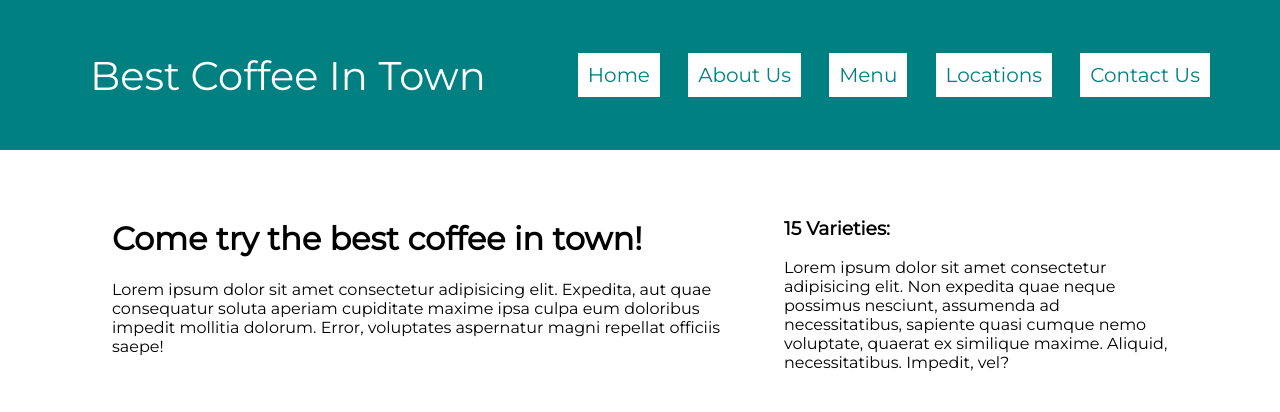
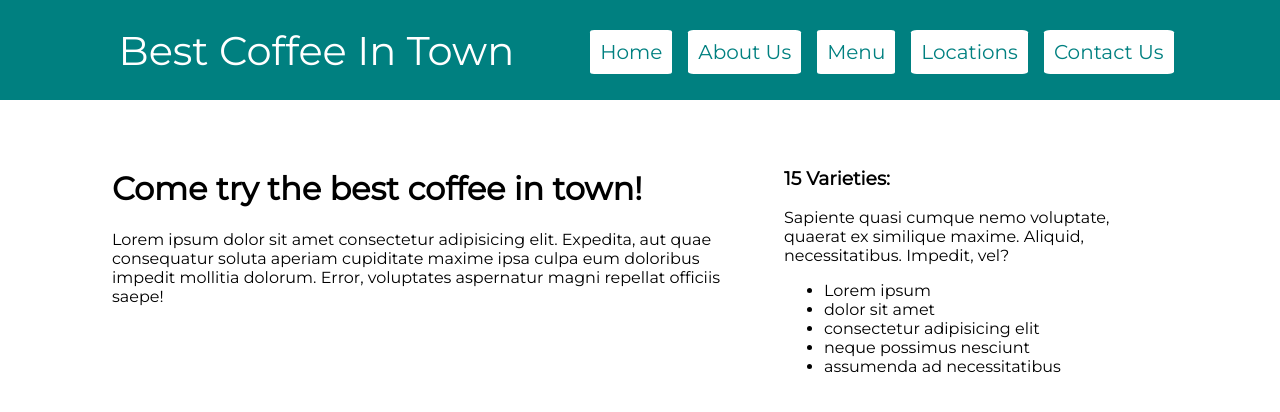
Before and after one commit to ehighbaugh/business-page, a plain HTML site: page index.html in a window 1280 px wide. Drawn offline with Linux system fonts and the light colour scheme.

Commit message:
adjustments to style

```diff
--- a/index.html
+++ b/index.html
@@ -35,7 +35,15 @@
             Lorem ipsum dolor sit amet consectetur adipisicing elit. Expedita, aut quae consequatur soluta aperiam cupiditate maxime ipsa culpa eum doloribus impedit mollitia dolorum. Error, voluptates aspernatur magni repellat officiis saepe!
         </div>
         <div class="col-2">
-            <h3>15 Varieties:</h3>Lorem ipsum dolor sit amet consectetur adipisicing elit. Non expedita quae neque possimus nesciunt, assumenda ad necessitatibus, sapiente quasi cumque nemo voluptate, quaerat ex similique maxime. Aliquid, necessitatibus. Impedit, vel?
+            <h3>15 Varieties:</h3>
+            Sapiente quasi cumque nemo voluptate, quaerat ex similique maxime. Aliquid, necessitatibus. Impedit, vel?
+            <ul>
+                <li>Lorem ipsum </li>
+                <li>dolor sit amet</li>
+                <li>consectetur adipisicing elit</li>
+                <li>neque possimus nesciunt</li>
+                <li>assumenda ad necessitatibus</li>
+            </ul>
         </div>
     </div>
 
--- a/styles.css
+++ b/styles.css
@@ -19,7 +19,7 @@ header {
     display: flex;
     flex-direction: row;
     justify-content: center;
-    height: 150px;
+    height: 100px;
 }
 
 .logo {
@@ -48,17 +48,26 @@ header {
 /*********** NAVIGATION STYLES ***********/
 
 .main-nav {
+    height: 100%;
     display: flex;
     flex-direction: row;
-    justify-content: center;
+    justify-content: flex-end;
+    align-items: flex-end;
+    margin: 0;
+}
+
+.main-nav ul {
+    display: flex;
+    flex-direction: row;
+    justify-content: flex-end;
     align-items: center;
     margin-left: 0.5em;
 }
 
-
 .main-nav ul li {
     display: inline-block;
-    padding-left: 1.5em;
+    padding: 0.5em 0.5em;
+    margin-bottom: 0.75em;
 }
 
 .main-nav li a {
@@ -70,6 +79,7 @@ header {
     background-color: #fff;
     margin-left: 0;
     color: teal;
+    border-radius: 5%;
 }
 
 .main-nav li a:hover {
@@ -87,6 +97,7 @@ header {
 
 .main-content {
     display: flex;
+    flex-wrap: wrap;
     flex-direction: row;
     flex-wrap: wrap;
     justify-content: center;
```
